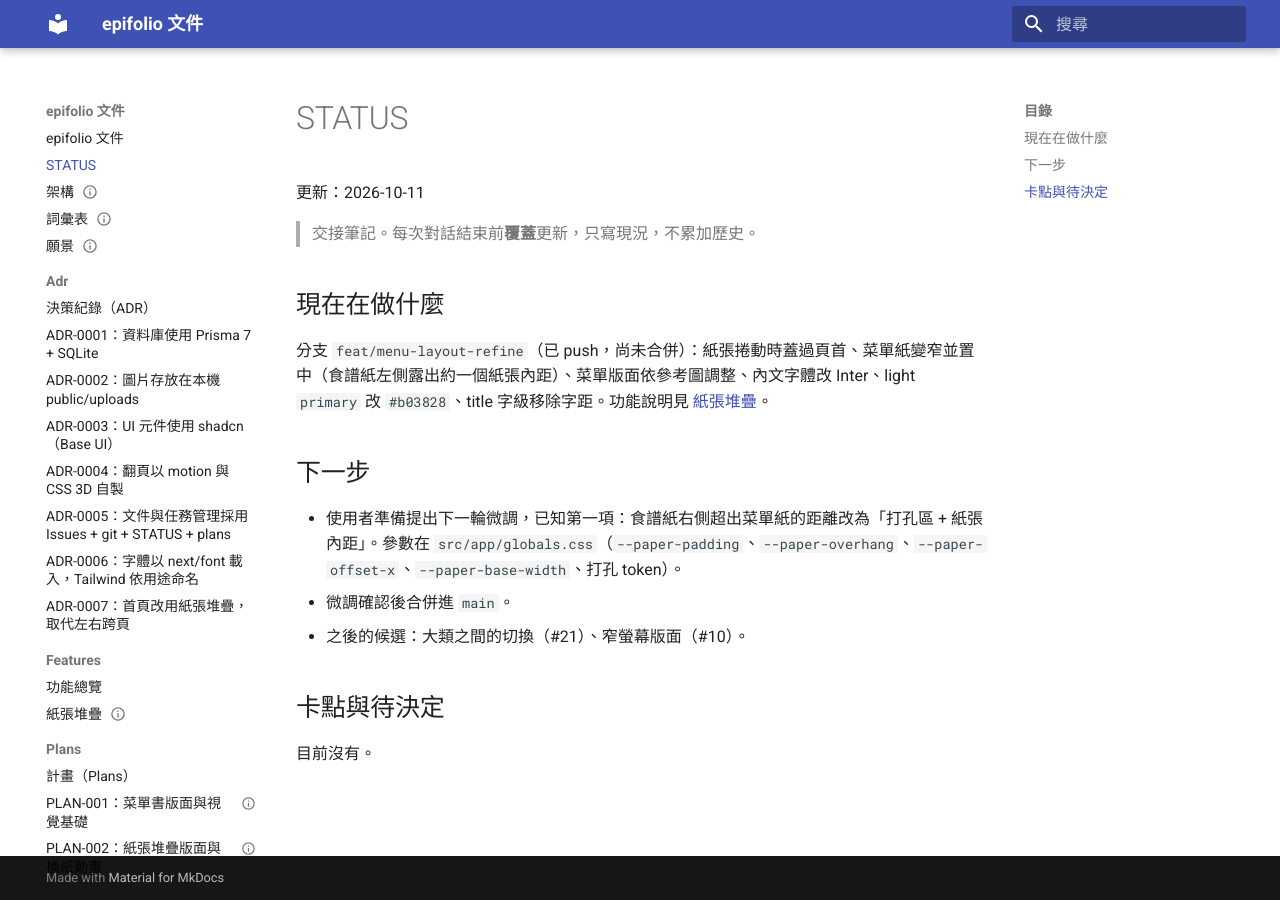
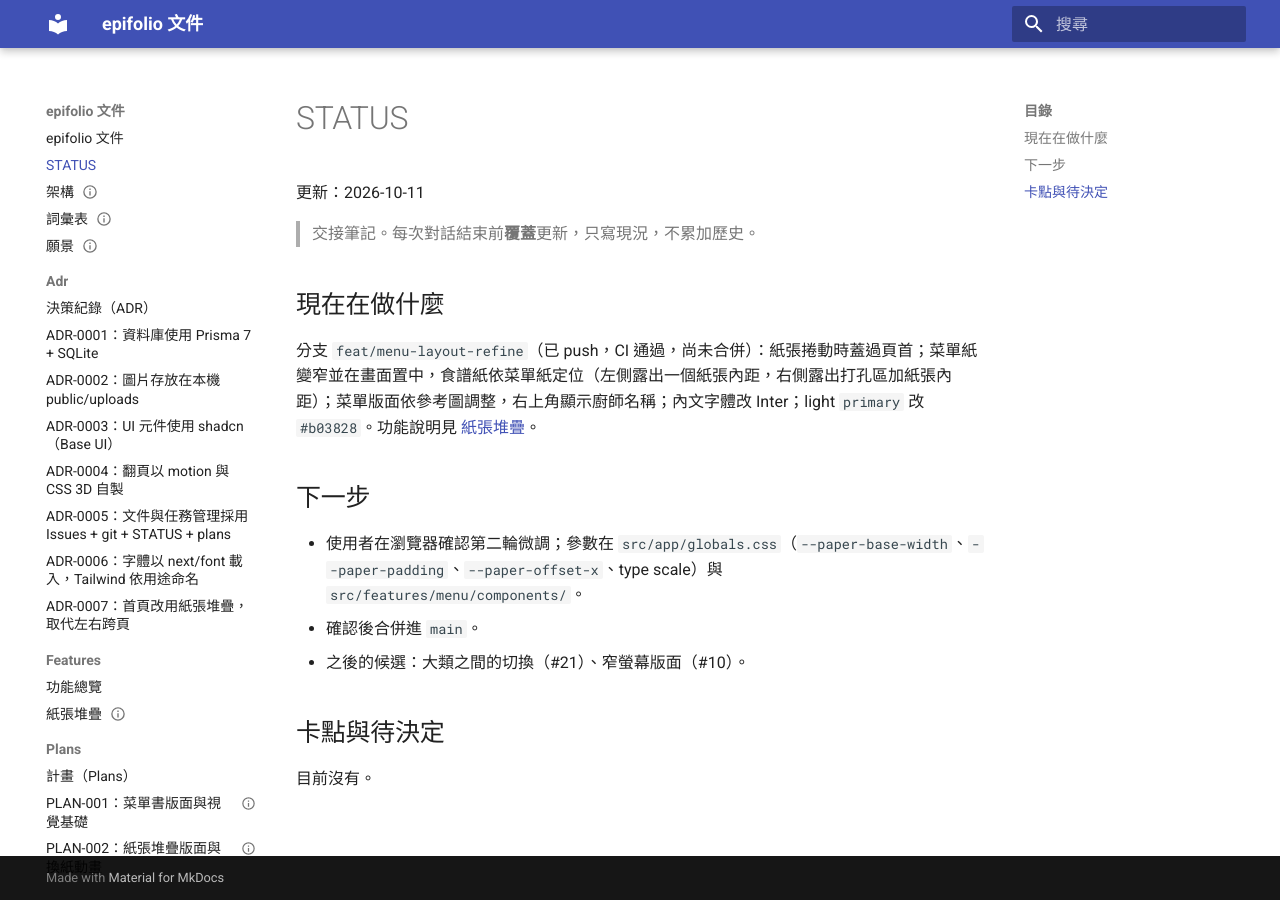
Before and after one commit to piercelin11/epifolio, an MkDocs documentation site: the page built from docs/STATUS.md, in a window 1280 px wide. Built offline with MkDocs 1.6.1 and Material for MkDocs 9.7.7, drawn with Linux system fonts in a browser that asks for light colours.

Commit message:
docs: update status for menu layout refinements

```diff
--- a/docs/STATUS.md
+++ b/docs/STATUS.md
@@ -6,12 +6,12 @@
 
 ## 現在在做什麼
 
-分支 `feat/menu-layout-refine`（已 push，尚未合併）：紙張捲動時蓋過頁首、菜單紙變窄並置中（食譜紙左側露出約一個紙張內距）、菜單版面依參考圖調整、內文字體改 Inter、light `primary` 改 `#b03828`、title 字級移除字距。功能說明見 [紙張堆疊](features/paper-stack.md)。
+分支 `feat/menu-layout-refine`（已 push，CI 通過，尚未合併）：紙張捲動時蓋過頁首；菜單紙變窄並在畫面置中，食譜紙依菜單紙定位（左側露出一個紙張內距，右側露出打孔區加紙張內距）；菜單版面依參考圖調整，右上角顯示廚師名稱；內文字體改 Inter；light `primary` 改 `#b03828`。功能說明見 [紙張堆疊](features/paper-stack.md)。
 
 ## 下一步
 
-- 使用者準備提出下一輪微調，已知第一項：食譜紙右側超出菜單紙的距離改為「打孔區 + 紙張內距」。參數在 `src/app/globals.css`（`--paper-padding`、`--paper-overhang`、`--paper-offset-x`、`--paper-base-width`、打孔 token）。
-- 微調確認後合併進 `main`。
+- 使用者在瀏覽器確認第二輪微調；參數在 `src/app/globals.css`（`--paper-base-width`、`--paper-padding`、`--paper-offset-x`、type scale）與 `src/features/menu/components/`。
+- 確認後合併進 `main`。
 - 之後的候選：大類之間的切換（#21）、窄螢幕版面（#10）。
 
 ## 卡點與待決定
```
